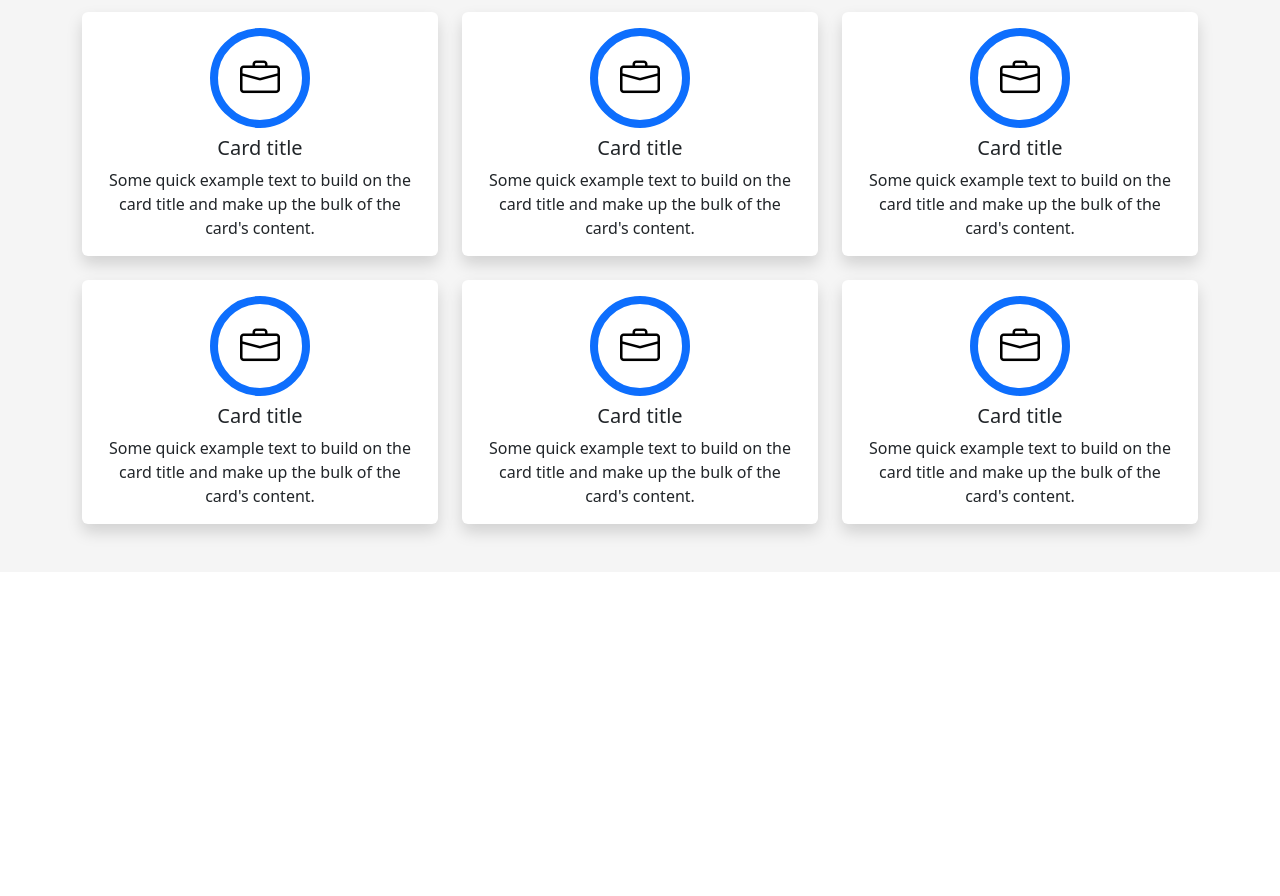
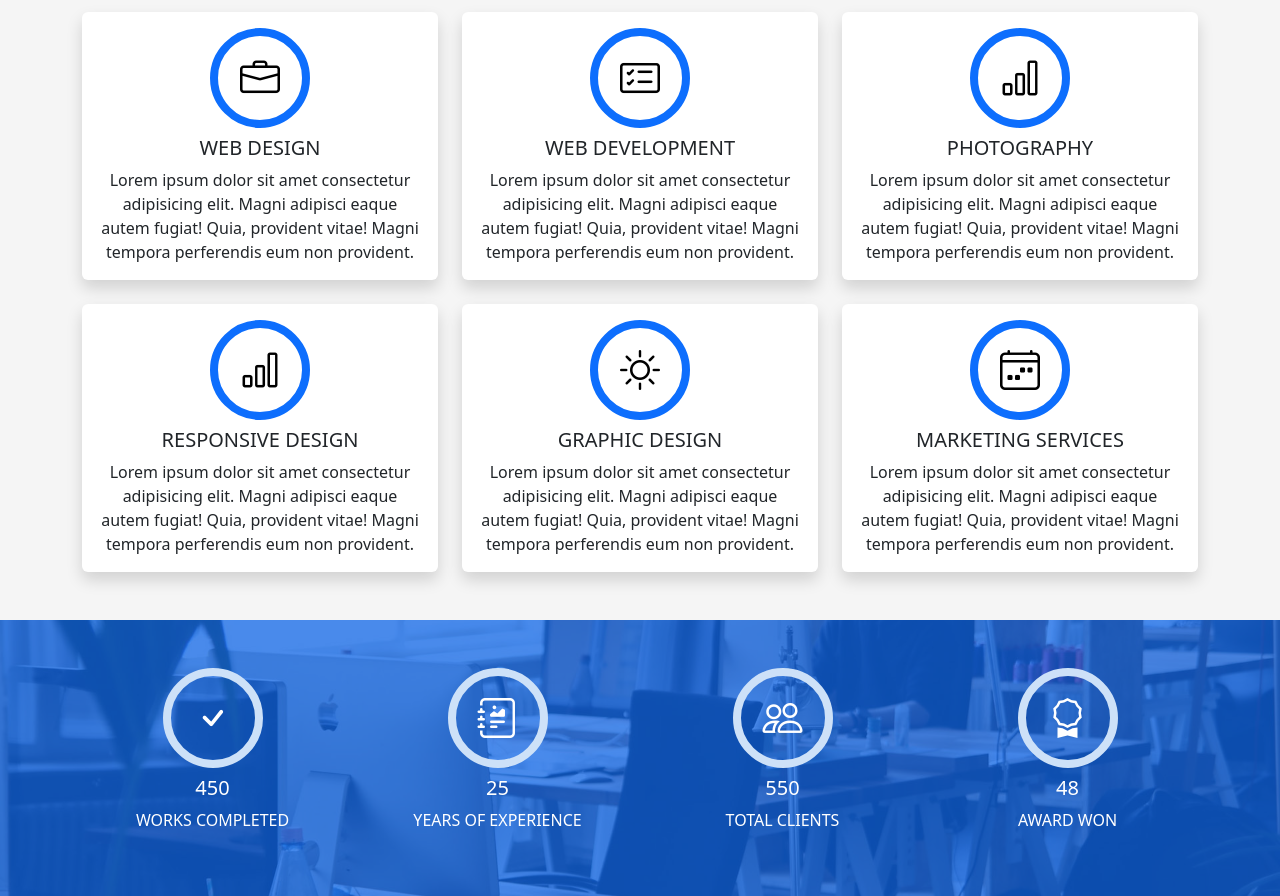
Before and after one commit to ims0s/DevFolio, a plain HTML site: page index.html in a window 1280 px wide. Shown: the part 1680-2576 px from the top of the page. Before the commit the page ends 2252 px from the top, so only its background shows below. Drawn offline with nearby package versions, Linux system fonts and the light colour scheme.

Commit message:
services and counter sections finished.

```diff
--- a/css/style.css
+++ b/css/style.css
@@ -74,7 +74,7 @@ section {
     top: 110%;
     left: calc(50% - 15px);
 }
-.card-logo{
+.card-logo , .counter-log{
     width: 100px;
     height: 100px;
     margin: auto;
@@ -88,3 +88,17 @@ section {
     color: white;
     border: 8px solid #ffffffb1;
 }
+.counter-log{
+    border-color: #CDE1F8;
+    color: white;
+}
+#counter {
+    background-image: url("../images/counters-bg.jpg");
+    background-size: cover;
+    background-position: center center;
+    background-attachment: fixed;
+    color: white;
+}
+#counter .primary-layer{
+    background-color: #0d6dfdac;
+}
--- a/index.html
+++ b/index.html
@@ -167,9 +167,8 @@
                                     <div class="d-flex mb-2  justify-content-center rounded-circle  align-items-center py-3 card-logo ">
                                         <i class="bi bi-briefcase"></i>
                                     </div>
-                                    <h5 class="card-title">Card title</h5>
-                                    <p class="card-text">Some quick example text to build on the card title and make
-                                        up the bulk of the card's content.</p>
+                                    <h5 class="card-title">WEB DESIGN</h5>
+                                    <p class="card-text fs-6">Lorem ipsum dolor sit amet consectetur adipisicing elit. Magni adipisci eaque autem fugiat! Quia, provident vitae! Magni tempora perferendis eum non provident.</p>
                                 </div>
                             </div>
                         </div>
@@ -179,11 +178,10 @@
                             <div class="card border-0 shadow text-center ">
                                 <div class="card-body">
                                     <div class="d-flex mb-2  justify-content-center rounded-circle  align-items-center py-3 card-logo ">
-                                        <i class="bi bi-briefcase"></i>
+                                        <i class="bi bi-card-checklist"></i>
                                     </div>
-                                    <h5 class="card-title">Card title</h5>
-                                    <p class="card-text">Some quick example text to build on the card title and make
-                                        up the bulk of the card's content.</p>
+                                    <h5 class="card-title">WEB DEVELOPMENT</h5>
+                                    <p class="card-text fs-6">Lorem ipsum dolor sit amet consectetur adipisicing elit. Magni adipisci eaque autem fugiat! Quia, provident vitae! Magni tempora perferendis eum non provident.</p>
                                 </div>
                             </div>
                         </div>
@@ -193,11 +191,10 @@
                             <div class="card border-0 shadow text-center ">
                                 <div class="card-body">
                                     <div class="d-flex mb-2  justify-content-center rounded-circle  align-items-center py-3 card-logo ">
-                                        <i class="bi bi-briefcase"></i>
+                                        <i class="bi bi-bar-chart"></i>
                                     </div>
-                                    <h5 class="card-title">Card title</h5>
-                                    <p class="card-text">Some quick example text to build on the card title and make
-                                        up the bulk of the card's content.</p>
+                                    <h5 class="card-title">PHOTOGRAPHY</h5>
+                                    <p class="card-text fs-6">Lorem ipsum dolor sit amet consectetur adipisicing elit. Magni adipisci eaque autem fugiat! Quia, provident vitae! Magni tempora perferendis eum non provident.</p>
                                 </div>
                             </div>
                         </div>
@@ -207,11 +204,10 @@
                             <div class="card border-0 shadow text-center ">
                                 <div class="card-body">
                                     <div class="d-flex mb-2  justify-content-center rounded-circle  align-items-center py-3 card-logo ">
-                                        <i class="bi bi-briefcase"></i>
+                                        <i class="bi bi-bar-chart"></i>
                                     </div>
-                                    <h5 class="card-title">Card title</h5>
-                                    <p class="card-text">Some quick example text to build on the card title and make
-                                        up the bulk of the card's content.</p>
+                                    <h5 class="card-title">RESPONSIVE DESIGN</h5>
+                                    <p class="card-text fs-6">Lorem ipsum dolor sit amet consectetur adipisicing elit. Magni adipisci eaque autem fugiat! Quia, provident vitae! Magni tempora perferendis eum non provident.</p>
                                 </div>
                             </div>
                         </div>
@@ -221,11 +217,10 @@
                             <div class="card border-0 shadow text-center ">
                                 <div class="card-body">
                                     <div class="d-flex mb-2  justify-content-center rounded-circle  align-items-center py-3 card-logo ">
-                                        <i class="bi bi-briefcase"></i>
+                                        <i class="bi bi-brightness-high"></i>
                                     </div>
-                                    <h5 class="card-title">Card title</h5>
-                                    <p class="card-text">Some quick example text to build on the card title and make
-                                        up the bulk of the card's content.</p>
+                                    <h5 class="card-title">GRAPHIC DESIGN</h5>
+                                    <p class="card-text fs-6">Lorem ipsum dolor sit amet consectetur adipisicing elit. Magni adipisci eaque autem fugiat! Quia, provident vitae! Magni tempora perferendis eum non provident.</p>
                                 </div>
                             </div>
                         </div>
@@ -235,12 +230,55 @@
                             <div class="card border-0 shadow text-center ">
                                 <div class="card-body">
                                     <div class="d-flex mb-2  justify-content-center rounded-circle  align-items-center py-3 card-logo ">
-                                        <i class="bi bi-briefcase"></i>
+                                        <i class="bi bi-calendar4-week"></i>
                                     </div>
-                                    <h5 class="card-title">Card title</h5>
-                                    <p class="card-text">Some quick example text to build on the card title and make
-                                        up the bulk of the card's content.</p>
+                                    <h5 class="card-title">MARKETING SERVICES</h5>
+                                    <p class="card-text fs-6">Lorem ipsum dolor sit amet consectetur adipisicing elit. Magni adipisci eaque autem fugiat! Quia, provident vitae! Magni tempora perferendis eum non provident.</p>
                                 </div>
+                            </div>
+                        </div>
+                    </div>
+                </div>
+            </div>
+        </section>
+        <section id="counter">
+            <div class="primary-layer py-5">
+                <div class="container">
+                    <div class="row text-center ">
+                        <div class="col-sm-3">
+                            <div>
+                                <div class="d-flex mb-2  justify-content-center rounded-circle  align-items-center py-3 counter-log">
+                                    <i class="bi bi-check"></i>
+                                </div>
+                                <h5>450</h5>
+                                <p>WORKS COMPLETED</p>
+                            </div>
+                        </div>
+                        <div class="col-sm-3">
+                            <div>
+                                <div class="d-flex mb-2  justify-content-center rounded-circle  align-items-center py-3 counter-log">
+                                    <i class="bi bi-journal-richtext"></i>
+                                </div>
+                                <h5>25</h5>
+                                <p>YEARS OF EXPERIENCE</p>
+                            </div>
+                        </div>
+                        <div class="col-sm-3">
+                            <div>
+                                <div class="d-flex mb-2  justify-content-center rounded-circle  align-items-center py-3 counter-log">
+                                    <i class="bi bi-people"></i>
+                                </div>
+                                <h5>550</h5>
+                                <p>TOTAL CLIENTS</p>
+                            </div>
+                        </div>
+                        <div class="col-sm-3">
+                            <div>
+                                <div class="d-flex mb-2  justify-content-center rounded-circle  align-items-center py-3 counter-log">
+                                    <i class="bi bi-award"></i>
+                                </div>
+                                <h5>48</h5>
+                                <p>AWARD WON</p>
                             </div>
                         </div>
                     </div>
```
